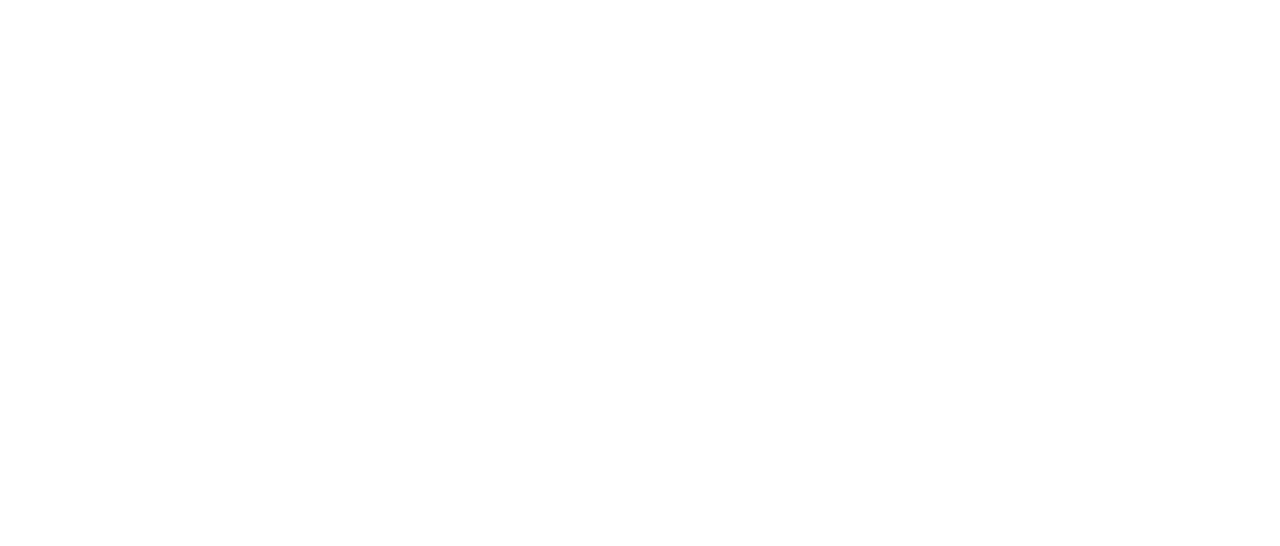
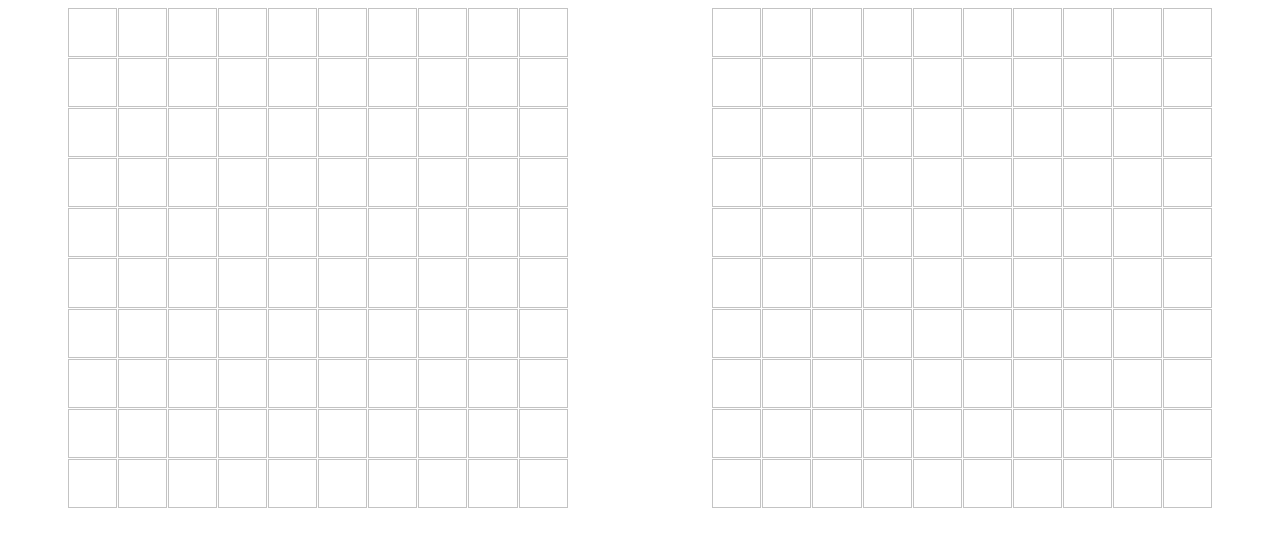
Before and after one commit to Decoldest/battleship, a website: page index.html in a window 1280 px wide. Drawn offline with Linux system fonts and the light colour scheme.

Commit message:
Add coordinate values to grid

```diff
--- a/UI.js
+++ b/UI.js
@@ -0,0 +1,26 @@
+const playerOneContainer = document.getElementById("player1-container");
+const playerTwoContainer = document.getElementById("player2-container");
+const BOARD_SIZE = 10;
+
+//Draw grid and add listener
+const setSquares = (container) => {
+  for (let i = 0; i < BOARD_SIZE; i++) {
+    for (let j = 0; j < BOARD_SIZE; j++) {
+      const element = document.createElement("div");
+      element.classList.add("grid-item");
+      element.value = `${i},${j}`;
+      addGridButtonListener(element);
+      container.appendChild(element);
+    }
+  }
+};
+
+//Adds grid coordinate to grid element
+function addGridButtonListener(element) {
+  element.addEventListener("click", () => {
+    console.log(element.value);
+  });
+}
+
+setSquares(playerOneContainer);
+setSquares(playerTwoContainer);
--- a/index.html
+++ b/index.html
@@ -4,12 +4,13 @@
   <meta charset="UTF-8">
   <meta name="viewport" content="width=device-width, initial-scale=1.0">
   <link rel="stylesheet" href="style.css">
-  <title>Document</title>
-  <script src="UI.js"></script>
+  <title>Battleship</title>
+  <script src="UI.js" defer></script>
 </head>
 <body>
-  <div id="player1-container">
-
+  <div class="container">
+    <div id="player1-container" class="board-grid"></div>
+    <div id="player2-container" class="board-grid"></div>
   </div>
 </body>
 </html>
--- a/main.js
+++ b/main.js
@@ -11,9 +11,7 @@ const computer = Player(playerOneBoard, true);
 
 placeShipsOnBoards();
 
-
 const startGame = () => {
-
   while (!isOver(playerOneBoard, playerTwoBoard)) {
     getPlayerMove();
     computer.computerAttack();
--- a/style.css
+++ b/style.css
@@ -0,0 +1,21 @@
+:root {
+  --grid-item-colour: rgb(195, 195, 195);
+}
+
+.container {
+  display: flex;
+  gap: 2%;
+  align-items: center;
+  justify-content: space-around;
+}
+.board-grid {
+  width: 500px;
+  height: 500px;
+  display: grid;
+  grid-template:repeat(10, 1fr) / repeat(10, 1fr);
+  gap: 1px;
+}
+
+.grid-item {
+  border: solid var(--grid-item-colour) 0.1px;
+}
```
